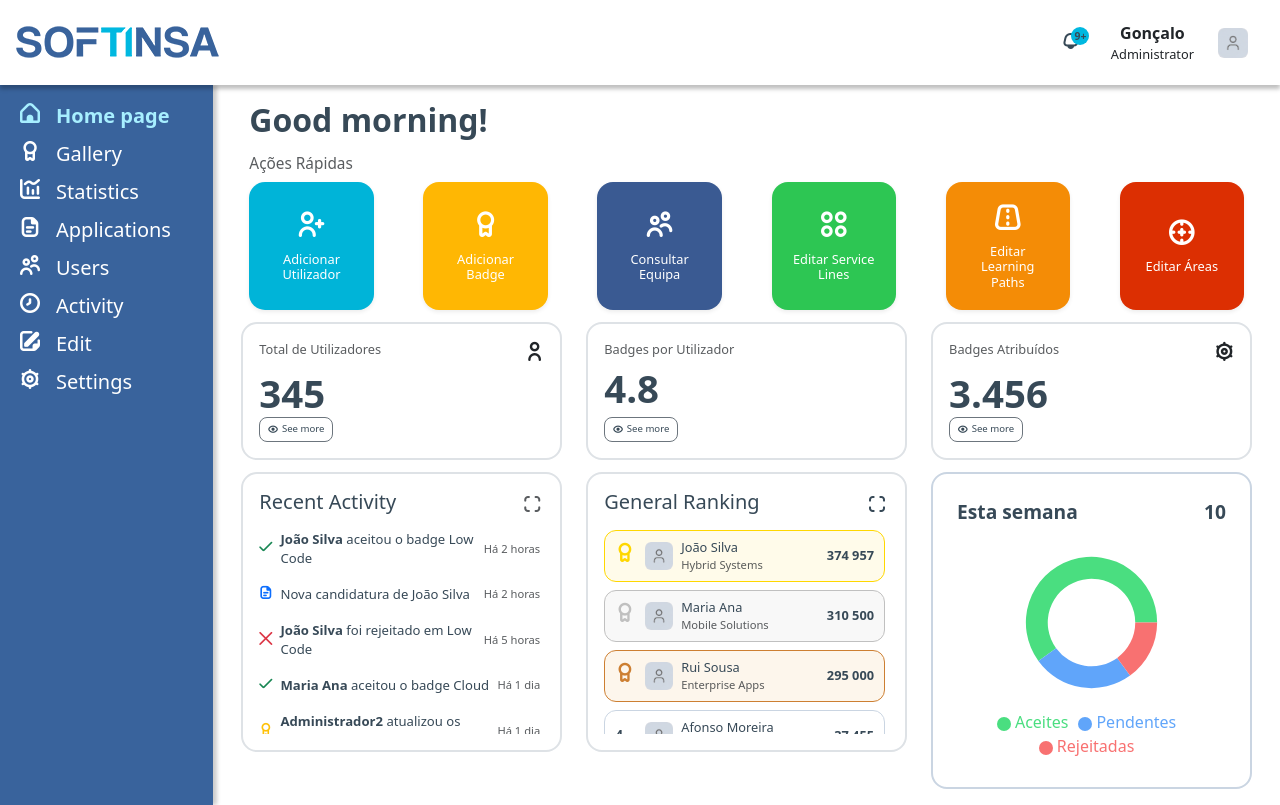
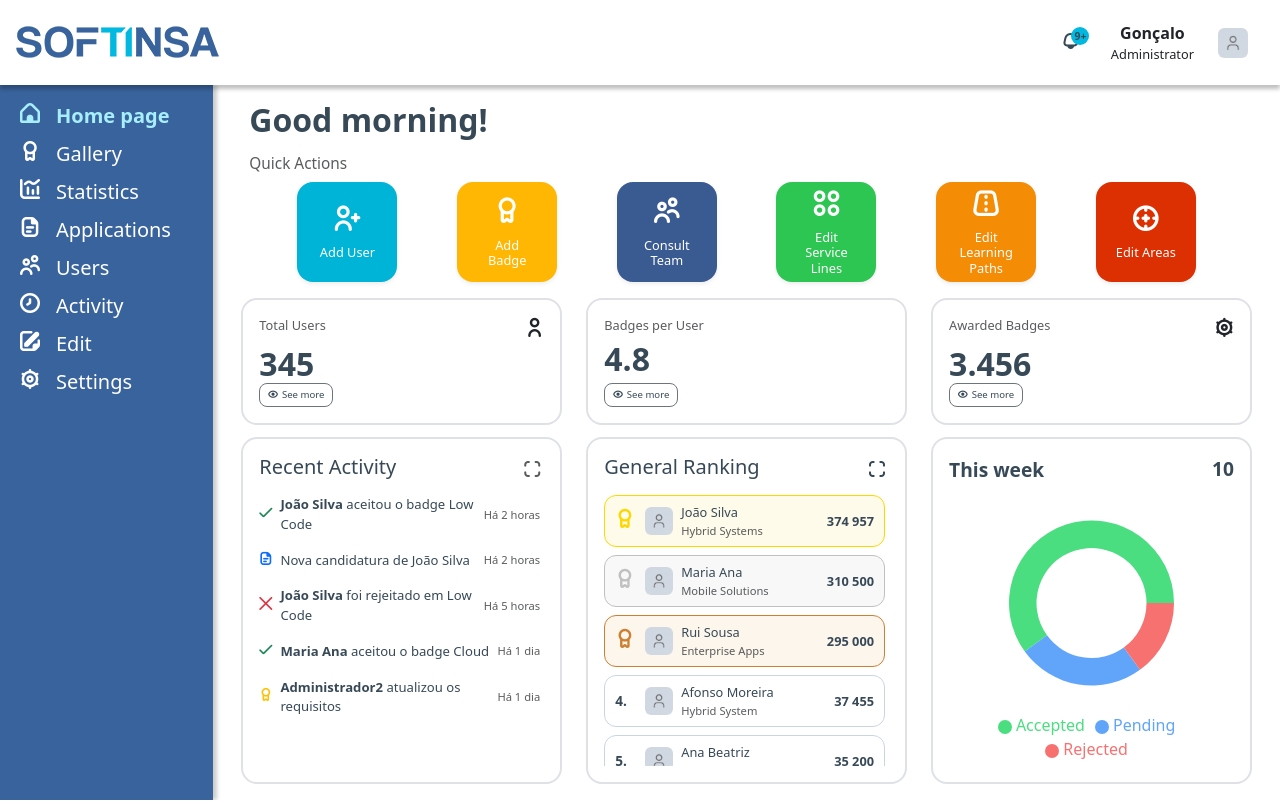
Before and after one commit to tiiago2/App-Web-PINT, a React (Vite) app in the folder softinsa_pint/: page /home in a window 1280 px wide. Built offline with nearby package versions, Linux system fonts and the light colour scheme; some icons are missing.

Commit message:
ajustes do admin, e do widget da classificaçao

```diff
--- a/softinsa_pint/src/App.jsx
+++ b/softinsa_pint/src/App.jsx
@@ -1,6 +1,6 @@
 import React, { useState, useEffect } from "react";
 import { useTranslation } from "react-i18next";
-import { Routes, Route, useNavigate, useLocation } from "react-router-dom";
+import { Routes, Route, useNavigate, useLocation, Navigate } from "react-router-dom";
 import { menu_lateral } from "./defs/barra_lateral.jsx";
 import { iconesNotificacao } from "./defs/dicionario.jsx";
 import "./i18n";
@@ -184,6 +184,8 @@ function App() {
             path="/home"
             element={<HomeConsultor user={user} saudacao={Saudacao()} />}
           />
+          <Route path="/" element={<Navigate to="/home" replace />} />
+          <Route path="*" element={<Navigate to="/home" replace />} />
         </Routes>
       );
     } else if (user.cargo === "talent") {
@@ -194,6 +196,8 @@ function App() {
             element={<HomeTalent user={user} saudacao={Saudacao()} />}
           />
           <Route path="/galeria" element={<Galeria />} />
+          <Route path="/" element={<Navigate to="/home" replace />} />
+          <Route path="*" element={<Navigate to="/home" replace />} />
         </Routes>
       );
     } else if (user.cargo === "service") {
@@ -214,6 +218,8 @@ function App() {
           {/*<Route path="/candidaturas" element={} />*/}
           <Route path="/galeria" element={<Galeria />} />
           <Route path="/definicoes" element={<DefinicoesAdmin />} />
+          <Route path="/" element={<Navigate to="/home" replace />} />
+          <Route path="*" element={<Navigate to="/home" replace />} />
         </Routes>
       );
     }
@@ -351,7 +357,7 @@ function App() {
           />
         </div>
       </header>
-      <div className="row m-0 flex-grow-1">
+      <div className="row m-0 flex-grow-1" style={{ minHeight: 0 }}>
         <div className="col-2" id="barra_lateral">
           <div className="mt-3 justify-content-center">
             {menuItems.map((item) => {
@@ -373,7 +379,7 @@ function App() {
             })}
           </div>
         </div>
-        <div className="col-10" id="Container">
+        <div className="col-10 h-100 d-flex flex-column" id="Container" style={{ overflow: 'hidden' }}>
           {renderPagina()}
         </div>
       </div>
--- a/softinsa_pint/src/components/AtividadeModal.jsx
+++ b/softinsa_pint/src/components/AtividadeModal.jsx
@@ -60,7 +60,7 @@ const AtividadeRecente = ({ atividades }) => {
     if (!atividades || atividades.length === 0) return null;
 
     return (
-        <div className="border border-2 bg-white rounded-4 p-3 d-flex flex-column" style={{ height: '35vh' }}>
+        <div className="border border-2 bg-white rounded-4 p-3 d-flex flex-column" style={{ height: '100%' }}>
 
             <div className="d-flex justify-content-between align-items-center mb-2">
                 <h5>{t('atividade_recente')}</h5>
--- a/softinsa_pint/src/components/ClassificacaoModal.css
+++ b/softinsa_pint/src/components/ClassificacaoModal.css
@@ -90,7 +90,9 @@
     display: flex;
     gap: 12px;
     justify-content: center;
-    margin-bottom: 20px;
+    align-items: center;
+    margin-bottom: 25px;
+    margin-top: 10px;
 }
 
 .classif-podio-card {
@@ -108,16 +110,24 @@
 .classif-podio-card.ouro {
     border-color: #FFD700;
     background-color: #FFFBEA;
+    transform: scale(1.15) translateY(-8px);
+    margin-left: 10px;
+    z-index: 2;
+    box-shadow: 0 8px 20px rgba(0, 0, 0, 0.08);
 }
 
 .classif-podio-card.prata {
     border-color: #C0C0C0;
     background-color: #F8F8F8;
+    transform: scale(1);
+    z-index: 1;
 }
 
 .classif-podio-card.bronze {
     border-color: #CD7F32;
     background-color: #FDF6EC;
+    transform: scale(0.85) translateY(12px);
+    z-index: 1;
 }
 
 /* Lista scrollable */
--- a/softinsa_pint/src/components/ClassificacaoModal.jsx
+++ b/softinsa_pint/src/components/ClassificacaoModal.jsx
@@ -119,7 +119,7 @@ const ClassificacaoGeral = ({ classificacao }) => {
     if (!classificacao || classificacao.length === 0) return null;
 
     return (
-        <div className="border border-2 rounded-4 p-3 d-flex flex-column" style={{ height: '35vh' }}>
+        <div className="border border-2 rounded-4 p-3 d-flex flex-column bg-white" style={{ height: '100%' }}>
             <div className="d-flex justify-content-between align-items-center mb-2">
                 <h5>{t('classificacao_geral')}</h5>
                 <i className="fi fi-br-expand me-1" style={{ cursor: 'pointer' }} onClick={() => setShowClassificacao(true)}></i>
--- a/softinsa_pint/src/locales/es.json
+++ b/softinsa_pint/src/locales/es.json
@@ -1,5 +1,5 @@
 {
-    "home": "Home page",
+    "home": "Página Inicial",
     "galeria": "Galería",
     "estatisticas": "Estadísticas",
     "candidaturas": "Candidaturas",
@@ -71,5 +71,17 @@
     "sla": "SLA",
     "niveis_permissoes": "Niveles de Permisos",
     "gerir_roles": "Gestionar roles y permisos de usuarios",
-    "acesso_total": "Acceso total al sistema"
+    "acesso_total": "Acceso total al sistema",
+    "acoes_rapidas": "Acciones Rápidas",
+    "add_utilizador": "Añadir Usuario",
+    "add_badge": "Añadir Badge",
+    "consultar_equipa": "Consultar Equipo",
+    "editar_service_lines": "Editar Service Lines",
+    "editar_learning_paths": "Editar Learning Paths",
+    "editar_areas": "Editar Áreas",
+    "total_utilizadores": "Total de Usuarios",
+    "badges_por_utilizador": "Badges por Usuario",
+    "badges_atribuidos": "Badges Asignados",
+    "esta_semana": "Esta semana",
+    "pendentes": "Pendientes"
 }
--- a/softinsa_pint/src/locales/gb.json
+++ b/softinsa_pint/src/locales/gb.json
@@ -71,5 +71,17 @@
     "sla": "SLA",
     "niveis_permissoes": "Permission Levels",
     "gerir_roles": "Manage user roles and permissions",
-    "acesso_total": "Full access to the system"
+    "acesso_total": "Full access to the system",
+    "acoes_rapidas": "Quick Actions",
+    "add_utilizador": "Add User",
+    "add_badge": "Add Badge",
+    "consultar_equipa": "Consult Team",
+    "editar_service_lines": "Edit Service Lines",
+    "editar_learning_paths": "Edit Learning Paths",
+    "editar_areas": "Edit Areas",
+    "total_utilizadores": "Total Users",
+    "badges_por_utilizador": "Badges per User",
+    "badges_atribuidos": "Awarded Badges",
+    "esta_semana": "This week",
+    "pendentes": "Pending"
 }
--- a/softinsa_pint/src/locales/pt.json
+++ b/softinsa_pint/src/locales/pt.json
@@ -71,5 +71,17 @@
     "rankear": "Rankear:",
     "mes": "Mês",
     "ano": "Ano",
-    "sempre": "Sempre"
+    "sempre": "Sempre",
+    "acoes_rapidas": "Ações Rápidas",
+    "add_utilizador": "Adicionar Utilizador",
+    "add_badge": "Adicionar Badge",
+    "consultar_equipa": "Consultar Equipa",
+    "editar_service_lines": "Editar Service Lines",
+    "editar_learning_paths": "Editar Learning Paths",
+    "editar_areas": "Editar Áreas",
+    "total_utilizadores": "Total de Utilizadores",
+    "badges_por_utilizador": "Badges por Utilizador",
+    "badges_atribuidos": "Badges Atribuídos",
+    "esta_semana": "Esta semana",
+    "pendentes": "Pendentes"
 }
--- a/softinsa_pint/src/pages/Administrador/home_Admin.css
+++ b/softinsa_pint/src/pages/Administrador/home_Admin.css
@@ -35,3 +35,13 @@
 .titulo-estatistica {
     font-size: 0.9rem;
 }
+
+/* Hover para botões de Ações Rápidas */
+.acao-rapida-btn {
+    transition: transform 0.2s ease-in-out, box-shadow 0.2s ease-in-out;
+}
+
+.acao-rapida-btn:hover {
+    transform: translateY(-5px);
+    box-shadow: 0 10px 15px rgba(0, 0, 0, 0.15) !important;
+}
--- a/softinsa_pint/src/pages/Administrador/home_Admin.jsx
+++ b/softinsa_pint/src/pages/Administrador/home_Admin.jsx
@@ -1,5 +1,7 @@
 import React from "react";
 import { useNavigate } from "react-router-dom";
+import { useTranslation } from "react-i18next";
+import "./home_Admin.css";
 
 import { BotaoVerMais } from "../../components/components.jsx";
 import AtividadeModal from "../../components/AtividadeModal.jsx";
@@ -14,11 +16,6 @@ import {
 } from "recharts";
 
 // --- DADOS FALSOS ---
-const dados_esta_semana = [
-  { nome: "Aceites", quantidade: 60, cor: "#4ade80" },
-  { nome: "Pendentes", quantidade: 25, cor: "#60a5fa" },
-  { nome: "Rejeitadas", quantidade: 15, cor: "#f87171" },
-];
 
 const dados_atividade = [
   {
@@ -94,12 +91,13 @@ const lista_classificacao = [
 function AcaoRapida({ cor, icone, texto }) {
   return (
     <div
-      className="rounded-4 d-flex flex-column align-items-center justify-content-center text-center shadow-sm"
+      className="acao-rapida-btn rounded-4 d-flex flex-column align-items-center justify-content-center text-center shadow-sm"
       style={{
         backgroundColor: cor,
         flex: "1 1 0",
         aspectRatio: "1 / 1",
-        maxWidth: "140px",
+        maxHeight: "100px",
+        maxWidth: "100px",
         minWidth: "70px",
         cursor: "pointer",
         color: "white",
@@ -126,11 +124,18 @@ function AcaoRapida({ cor, icone, texto }) {
 // --- 2. PÁGINA PRINCIPAL ---
 const HomeAdmin = ({ saudacao = "Boa Noite, Gonçalo!" }) => {
   const navigate = useNavigate();
+  const { t } = useTranslation();
+
+  const dados_esta_semana = [
+    { nome: t("aceites"), quantidade: 60, cor: "#4ade80" },
+    { nome: t("pendentes"), quantidade: 25, cor: "#60a5fa" },
+    { nome: t("rejeitadas"), quantidade: 15, cor: "#f87171" },
+  ];
 
   return (
     <div
       className="p-3 d-flex flex-column gap-2"
-      style={{ height: "calc(100vh - 80px)", overflow: "hidden" }}
+      style={{ height: "100%", overflow: "hidden" }}
     >
       {/* Saudação */}
       <div className="flex-shrink-0 ms-2">
@@ -148,57 +153,63 @@ const HomeAdmin = ({ saudacao = "Boa Noite, Gonçalo!" }) => {
           className="text-muted mb-2 ms-2"
           style={{ fontSize: "clamp(0.8rem, 1.2vw, 1rem)" }}
         >
-          Ações Rápidas
+          {t("acoes_rapidas")}
         </h6>
-        <div className="d-flex w-100 px-2" style={{ gap: "5%" }}>
+        <div
+          className="d-flex w-100 px-2 justify-content-center"
+          style={{ gap: "6%" }}
+        >
           <AcaoRapida
             cor="#00b4d8"
             icone="fi-br-user-add"
-            texto="Adicionar Utilizador"
+            texto={t("add_utilizador")}
           />
 
           <AcaoRapida
             cor="#ffb703"
             icone="fi-br-badge"
-            texto="Adicionar Badge"
+            texto={t("add_badge")}
           />
 
           <AcaoRapida
             cor="#3a5a92"
             icone="fi-br-users"
-            texto="Consultar Equipa"
+            texto={t("consultar_equipa")}
           />
 
           <AcaoRapida
             cor="#2dc653"
             icone="fi-br-apps"
-            texto="Editar Service Lines"
+            texto={t("editar_service_lines")}
           />
 
           <AcaoRapida
             cor="#f48c06"
             icone="fi-br-road"
-            texto="Editar Learning Paths"
+            texto={t("editar_learning_paths")}
           />
 
           <AcaoRapida
             cor="#dc2f02"
             icone="fi-br-target"
-            texto="Editar Áreas"
+            texto={t("editar_areas")}
           ></AcaoRapida>
         </div>
       </div>
 
       {/* Estatísticas */}
-      <div className="row mt-1" style={{ height: "20%", minHeight: "100px" }}>
-        <div className="col-4 h-100">
-          <div className="border border-2 rounded-4 p-3 bg-white d-flex flex-column justify-content-between h-100">
+      <div className="row mt-2" style={{ flex: "0 0 auto" }}>
+        <div className="col-4">
+          <div
+            className="border border-2 rounded-4 p-3 bg-white d-flex flex-column justify-content-between h-100"
+            style={{ minHeight: "110px" }}
+          >
             <div className="d-flex justify-content-between align-items-start">
               <span
                 className="text-muted"
                 style={{ fontSize: "clamp(0.75rem, 1vw, 1rem)" }}
               >
-                Total de Utilizadores
+                {t("total_utilizadores")}
               </span>
               <i
                 className="fi fi-br-user text-dark"
@@ -207,7 +218,7 @@ const HomeAdmin = ({ saudacao = "Boa Noite, Gonçalo!" }) => {
             </div>
             <h3
               className="fw-bold m-0"
-              style={{ fontSize: "clamp(1.5rem, 3vw, 2.5rem)" }}
+              style={{ fontSize: "clamp(1.2rem, 2.5vw, 2rem)" }}
             >
               345
             </h3>
@@ -219,19 +230,22 @@ const HomeAdmin = ({ saudacao = "Boa Noite, Gonçalo!" }) => {
             </div>
           </div>
         </div>
-        <div className="col-4 h-100">
-          <div className="border border-2 rounded-4 p-3 bg-white d-flex flex-column justify-content-between h-100">
+        <div className="col-4">
+          <div
+            className="border border-2 rounded-4 p-3 bg-white d-flex flex-column justify-content-between h-100"
+            style={{ minHeight: "110px" }}
+          >
             <div className="d-flex justify-content-between align-items-start">
               <span
                 className="text-muted"
                 style={{ fontSize: "clamp(0.75rem, 1vw, 1rem)" }}
               >
-                Badges por Utilizador
+                {t("badges_por_utilizador")}
               </span>
             </div>
             <h3
               className="fw-bold m-0"
-              style={{ fontSize: "clamp(1.5rem, 3vw, 2.5rem)" }}
+              style={{ fontSize: "clamp(1.2rem, 2.5vw, 2rem)" }}
             >
               4.8
             </h3>
@@ -243,14 +257,17 @@ const HomeAdmin = ({ saudacao = "Boa Noite, Gonçalo!" }) => {
             </div>
           </div>
         </div>
-        <div className="col-4 h-100">
-          <div className="border border-2 rounded-4 p-3 bg-white d-flex flex-column justify-content-between h-100">
+        <div className="col-4">
+          <div
+            className="border border-2 rounded-4 p-3 bg-white d-flex flex-column justify-content-between h-100"
+            style={{ minHeight: "110px" }}
+          >
             <div className="d-flex justify-content-between align-items-start">
               <span
                 className="text-muted"
                 style={{ fontSize: "clamp(0.75rem, 1vw, 1rem)" }}
               >
-                Badges Atribuídos
+                {t("badges_atribuidos")}
               </span>
               <i
                 className="fi fi-br-settings text-dark"
@@ -259,7 +276,7 @@ const HomeAdmin = ({ saudacao = "Boa Noite, Gonçalo!" }) => {
             </div>
             <h3
               className="fw-bold m-0"
-              style={{ fontSize: "clamp(1.5rem, 3vw, 2.5rem)" }}
+              style={{ fontSize: "clamp(1.2rem, 2.5vw, 2rem)" }}
             >
               3.456
             </h3>
@@ -275,29 +292,44 @@ const HomeAdmin = ({ saudacao = "Boa Noite, Gonçalo!" }) => {
 
       {/* Widgets Inferiores */}
       <div className="row mt-1 flex-grow-1" style={{ minHeight: 0 }}>
-        <div className="col-4 h-100 d-flex flex-column">
-          <div className="flex-grow-1" style={{ overflow: "hidden" }}>
+        <div
+          className="col-4 h-100 d-flex flex-column"
+          style={{ minHeight: 0 }}
+        >
+          <div
+            className="flex-grow-1"
+            style={{ overflow: "hidden", minHeight: 0 }}
+          >
             <AtividadeModal atividades={dados_atividade} />
           </div>
         </div>
 
-        <div className="col-4 h-100 d-flex flex-column">
-          <div className="flex-grow-1" style={{ overflow: "hidden" }}>
+        <div
+          className="col-4 h-100 d-flex flex-column"
+          style={{ minHeight: 0 }}
+        >
+          <div
+            className="flex-grow-1"
+            style={{ overflow: "hidden", minHeight: 0 }}
+          >
             <ClassificacaoModal classificacao={lista_classificacao} />
           </div>
         </div>
 
-        <div className="col-4 h-100 d-flex flex-column">
+        <div
+          className="col-4 h-100 d-flex flex-column"
+          style={{ minHeight: 0 }}
+        >
           <div
-            className="caixa-branca p-4 d-flex flex-column flex-grow-1"
-            style={{ overflow: "hidden" }}
+            className="border border-2 rounded-4 p-3 bg-white d-flex flex-column flex-grow-1"
+            style={{ overflow: "hidden", minHeight: 0 }}
           >
             <div className="d-flex justify-content-between align-items-center mb-1">
               <h5
                 className="m-0 fw-bold"
                 style={{ fontSize: "clamp(1rem, 1.5vw, 1.25rem)" }}
               >
-                Esta semana
+                {t("esta_semana")}
               </h5>
               <span
                 className="fw-bold"
```
